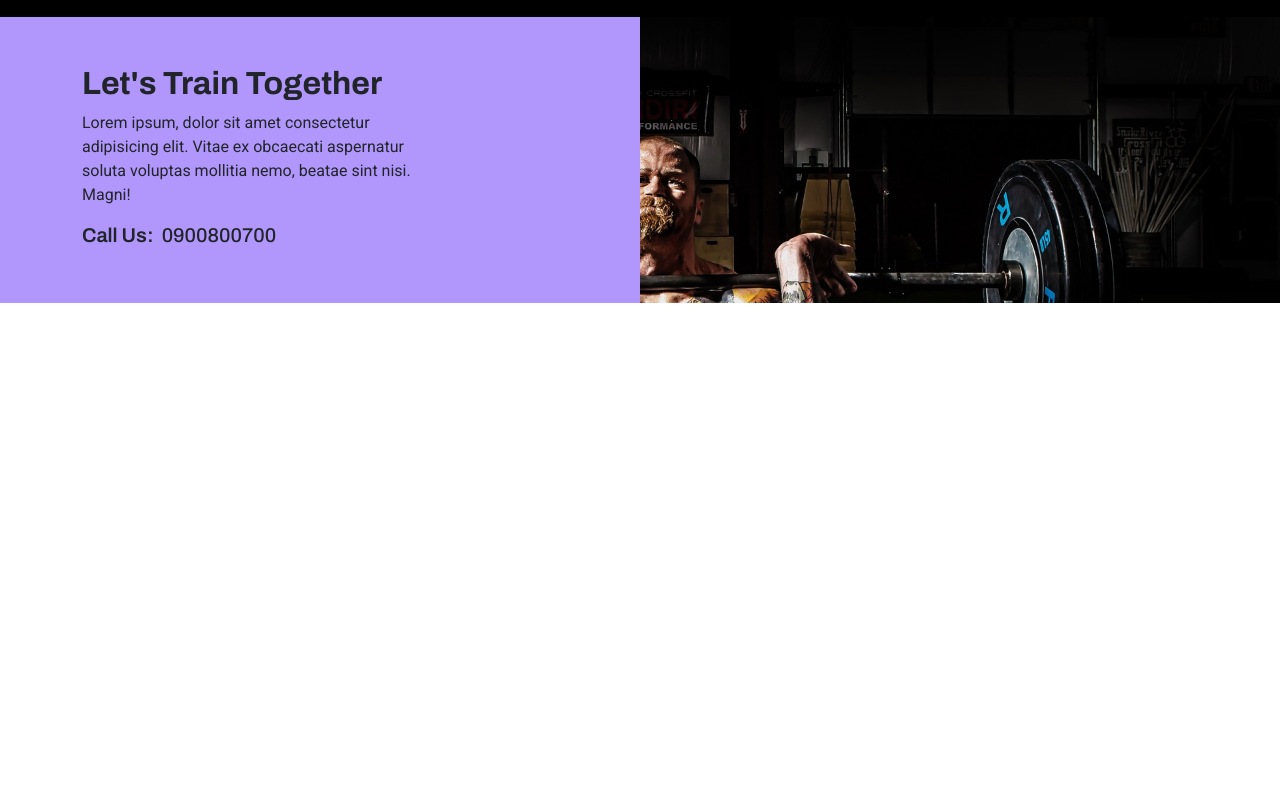
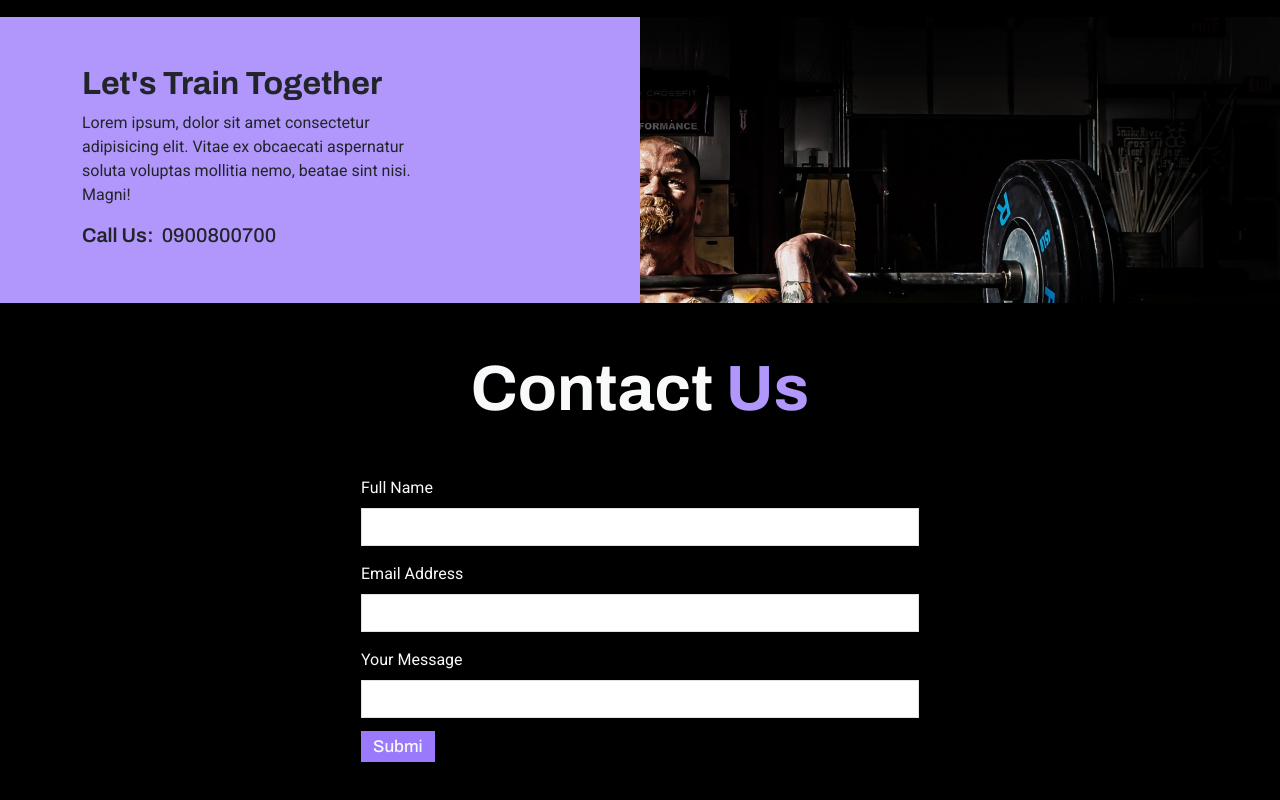
Before and after one commit to Ayeshan-Oshitha/Tutorial-Project--Gym-Website-Bootstrap, a React (Create React App) app in the folder gym_website/: page / in a window 1280 px wide. Shown: the part 3299-4099 px from the top of the page. Before the commit the page ends 3602 px from the top, so only its background shows below. Built offline with nearby package versions, Linux system fonts and the light colour scheme.

Commit message:
10. Contact Section

```diff
--- a/gym_website/src/App.js
+++ b/gym_website/src/App.js
@@ -8,6 +8,7 @@ import Spacer from "./components/Spacer/Spacer";
 import JoinSection from "./components/JoinSection/JoinSection";
 import Plans from "./components/Plans/Plans";
 import TrainSection from "./components/TrainSection/TrainSection";
+import Contact from "./components/Contact/Contact";
 
 function App() {
   return (
@@ -20,6 +21,7 @@ function App() {
       <JoinSection />
       <Plans />
       <TrainSection />
+      <Contact />
     </div>
   );
 }
--- /dev/null
+++ b/gym_website/src/components/Contact/Contact.jsx
@@ -0,0 +1,24 @@
+import React from "react";
+import "./Contact.css";
+import { motion } from "framer-motion";
+import ContactForm from "./ContactForm";
+
+const Contact = () => {
+  return (
+    <div className="bg-black text-light py-4 py-sm-5" id="contact">
+      <div className="container d-flex flex-column align-items-center">
+        <motion.h2
+          className="section-title fw-bold text-capitalize text-center mb-4 mb-sm-5"
+          initial={{ opacity: 0 }}
+          whileInView={{ opacity: 1 }}
+          transition={{ duration: 1 }}
+        >
+          Contact <span className="text-purple">us</span>
+        </motion.h2>
+        <ContactForm />
+      </div>
+    </div>
+  );
+};
+
+export default Contact;
--- /dev/null
+++ b/gym_website/src/components/Contact/ContactForm.css
@@ -0,0 +1,15 @@
+.contact-form {
+  width: 50%;
+}
+
+@media screen and (max-width: 992px) {
+  .contact-form {
+    width: 75%;
+  }
+}
+
+@media screen and (max-width: 576px) {
+  .contact-form {
+    width: 100%;
+  }
+}
--- /dev/null
+++ b/gym_website/src/components/Contact/ContactForm.jsx
@@ -0,0 +1,27 @@
+import React from "react";
+import "./ContactForm.css";
+import { motion } from "framer-motion";
+import Form from "react-bootstrap/Form";
+import PurpleBtn from "../PurpleBtn/PurpleBtn";
+
+const ContactForm = () => {
+  return (
+    <motion.form className="contact-form" initial={{ opacity: 0, y: 100 }} whileInView={{ opacity: 1, y: 0 }} transition={{ duration: 1 }}>
+      <Form.Group className="mb-3">
+        <Form.Label className="text-capitalize"> Full Name</Form.Label>
+        <Form.Control className="rounded-0" type="text"></Form.Control>
+      </Form.Group>
+      <Form.Group className="mb-3">
+        <Form.Label className="text-capitalize">Email Address</Form.Label>
+        <Form.Control className="rounded-0" type="email"></Form.Control>
+      </Form.Group>
+      <Form.Group className="mb-3">
+        <Form.Label className="text-capitalize">Your message</Form.Label>
+        <Form.Control className="rounded-0" type="textarea" rows={3}></Form.Control>
+      </Form.Group>
+      <PurpleBtn btnTitle="Submi" />
+    </motion.form>
+  );
+};
+
+export default ContactForm;
```
Also changed, not shown: gym_website/src/components/Contact/Contact.css (added).
